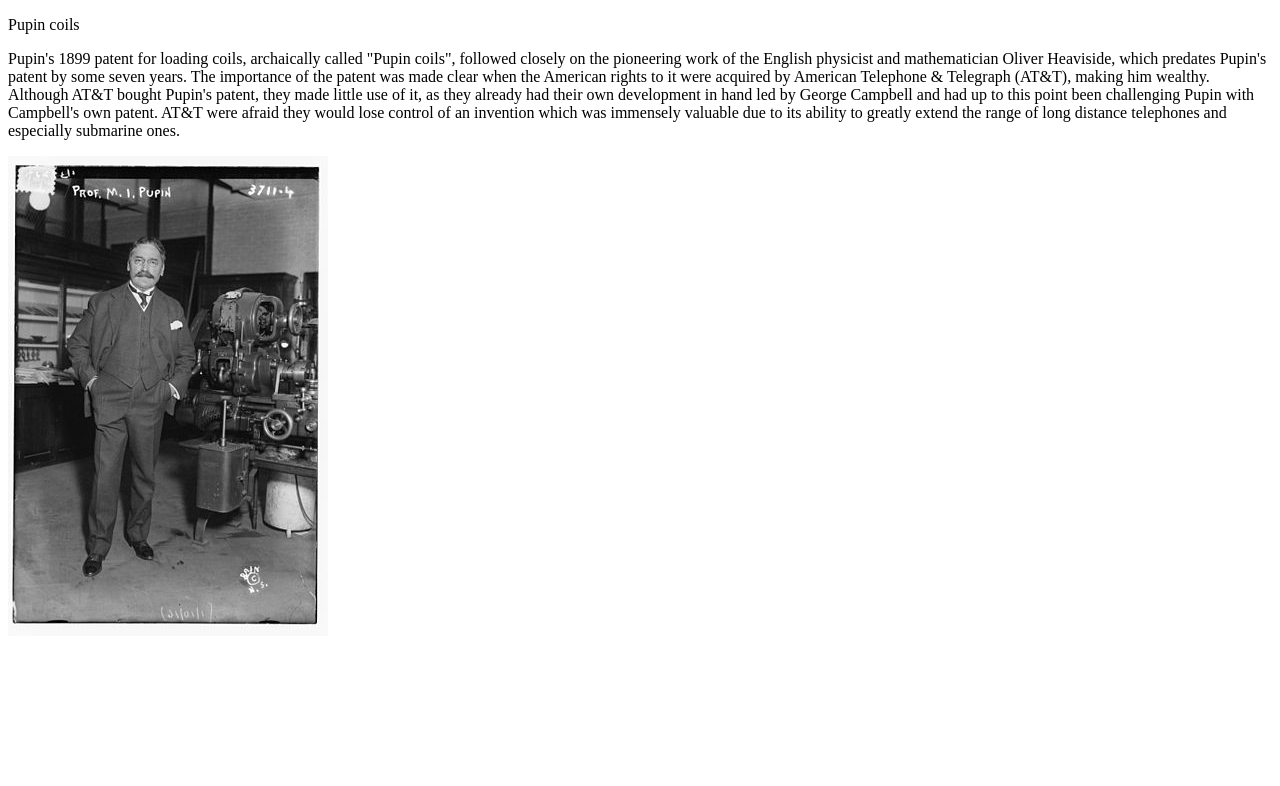
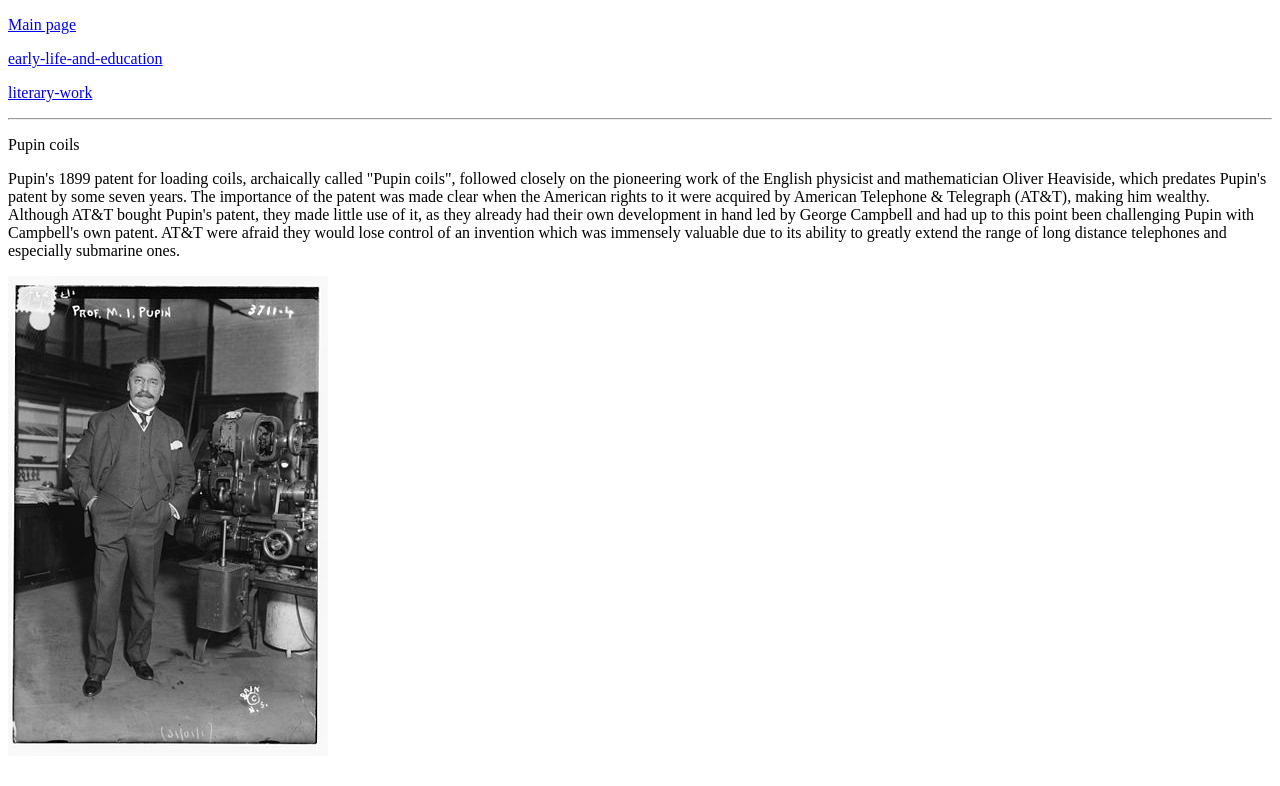
Before and after one commit to TucakovNikola/HTML-Updated-Mini-Site, a plain HTML site: page pupin-coils.html in a window 1280 px wide. Drawn offline with Linux system fonts and the light colour scheme.

Commit message:
Link fixes

```diff
--- a/pupin-coils.html
+++ b/pupin-coils.html
@@ -4,6 +4,10 @@
         <title>Pupin coils</title>
     </head>
     <body>
+        <p><a href="index.html">Main page</a></p>
+        <p><a href="early-life-and-education.html">early-life-and-education</a></p>
+        <p><a href="literary-work.html">literary-work</a></p>
+        <hr>
         <p>Pupin coils</p>
 
        <p>Pupin's 1899 patent for loading coils, archaically called "Pupin coils",
```
Also changed, not shown: early-life-and-education.html (+0 -1 lines), index.html (+0 -1 lines), literary-work.html (+4 -0 lines).
